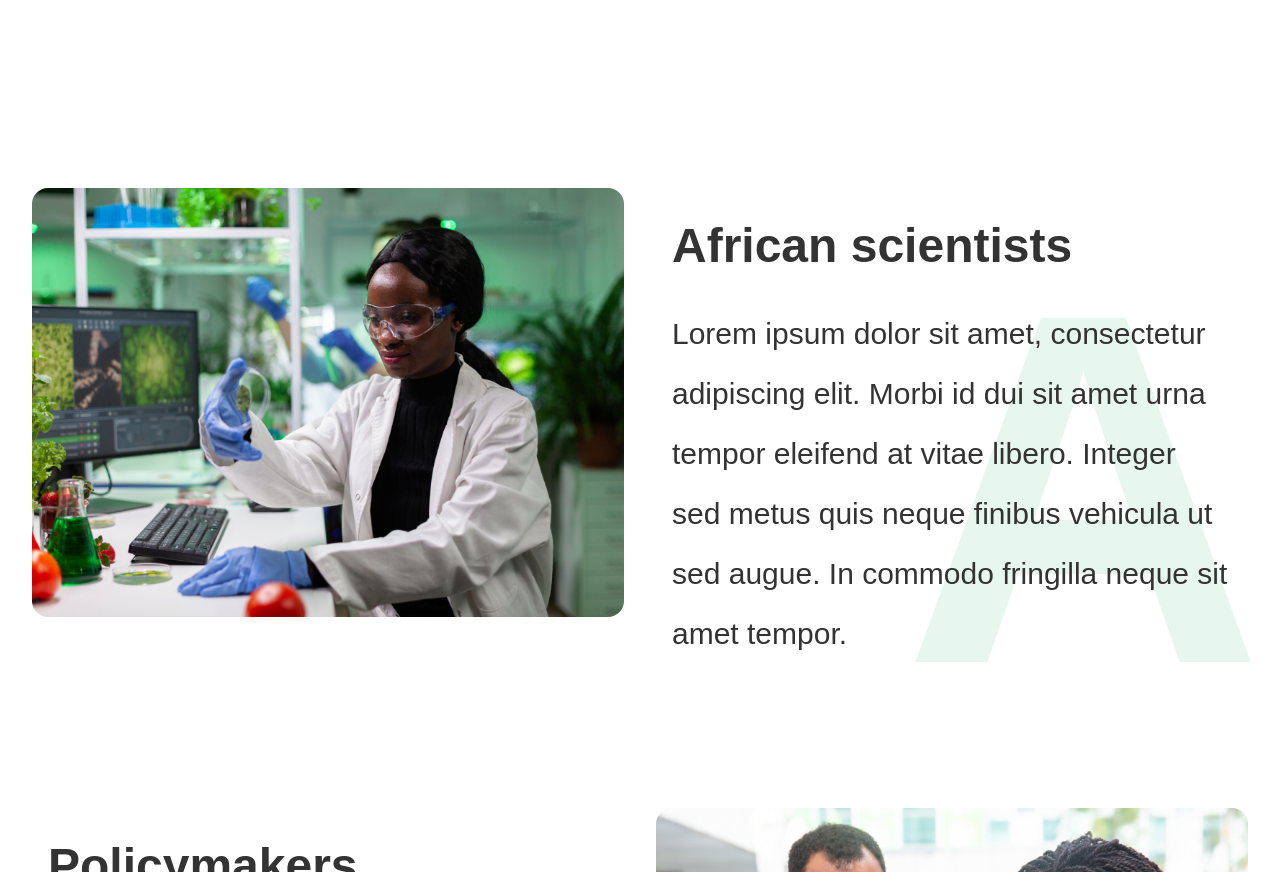
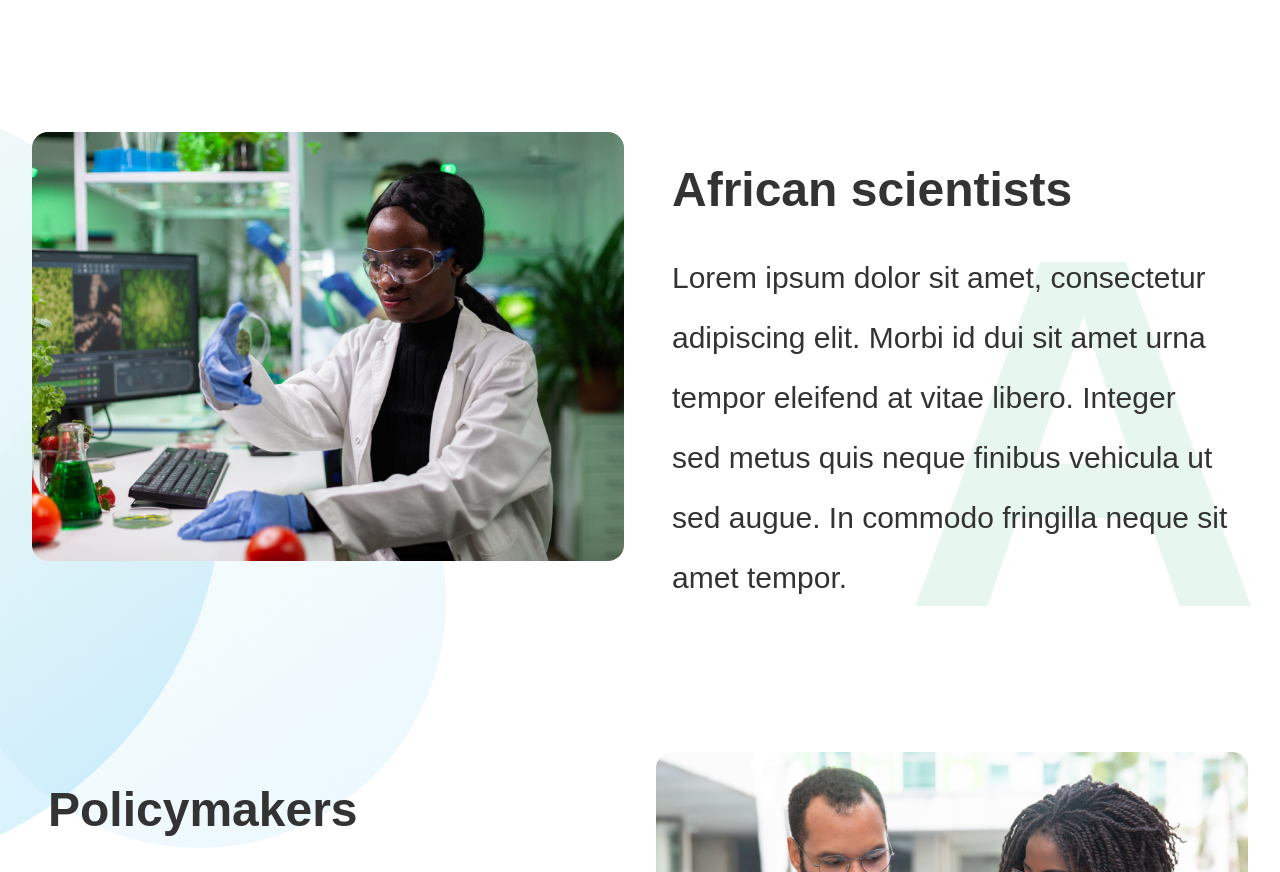
Before and after one commit to Anastasiia326/ce-apcc, a React (Create React App) app: page /home in a window 1280 px wide. Shown: the part 1700-2572 px from the top of the page. Built offline with nearby package versions, Linux system fonts and the light colour scheme.

Commit message:
Add background in Home page

```diff
--- a/src/assets/scss/_home.scss
+++ b/src/assets/scss/_home.scss
@@ -1,5 +1,7 @@
 .home {
-
+  .descriptions {
+    background: left top no-repeat url("../images/bg-2.png"), right no-repeat url("../images/bg-4.png");
+  }
   .our-vision {
   }
 }
--- a/src/components/common/About/OurAim.js
+++ b/src/components/common/About/OurAim.js
@@ -2,7 +2,7 @@ import AfricaMap from "../../../assets/images/Africa.png";
 
 function OurAim() {
   return (
-    <div className="our-aim container mx-auto px-4">
+    <div className="our-aim container mx-auto px-4 mb-16 lg:mb-32 ">
       <div className="block xl:flex items-center rounded-xl bg-[#1BAE70] my-14">
         <div className="africa-map w-full md:w-[400px] h-full md:h-[450px] relative float-none md:float-left mx-auto">
           <img src={AfricaMap} alt="Africa Map" className="w-full h-full" />
--- a/src/components/common/Home/Descriptions.js
+++ b/src/components/common/Home/Descriptions.js
@@ -5,10 +5,11 @@ import Community from "../../../assets/images/community.png";
 import Policy from "../../../assets/images/policy.png";
 import Contributor from "../../../assets/images/contiributor.png";
 
-function Descriptions () {
+function Descriptions() {
   return (
-    <div className="container mx-auto descriptions px-4 py-2 mb-44">
-      <ImageAndText className="mt-16 lg:mt-32 py-2" imgPath={Scientist} alt="Scientist">
+    <div className="descriptions py-2 mb-44">
+      <div className="container mx-auto px-4">
+        <ImageAndText className="py-2" imgPath={Scientist} alt="Scientist">
           <h1 className="text-[#333333] text-3xl xl:text-5xl font-bold leading-[40px] xl:leading-[60px] my-7">African scientists</h1>
           <p className="relative text-[#333333] text-2xl xl:text-3xl font-normal leading-[40px] xl:leading-[60px] z-10">Lorem ipsum dolor sit amet, consectetur adipiscing elit. Morbi id dui sit amet urna tempor eleifend at vitae libero. Integer sed metus quis neque finibus vehicula ut sed augue. In commodo fringilla neque sit amet tempor.</p>
           <div className="absolute bottom-0 right-0 z-0"><h1 className="text-[#1BAE70] text-[300px] sm:text-[500px] font-bold leading-[350px] opacity-10">A</h1></div>
@@ -32,6 +33,7 @@ function Descriptions () {
           <div className="absolute bottom-0 left-10 z-0"><h1 className="text-[#1BAE70] text-[300px] sm:text-[500px] font-bold leading-[350px] opacity-10">C</h1></div>
         </TextAndImage>
       </div>
+    </div>
   )
 }
 
```
Lines whose indentation alone changed are shown as unchanged.
